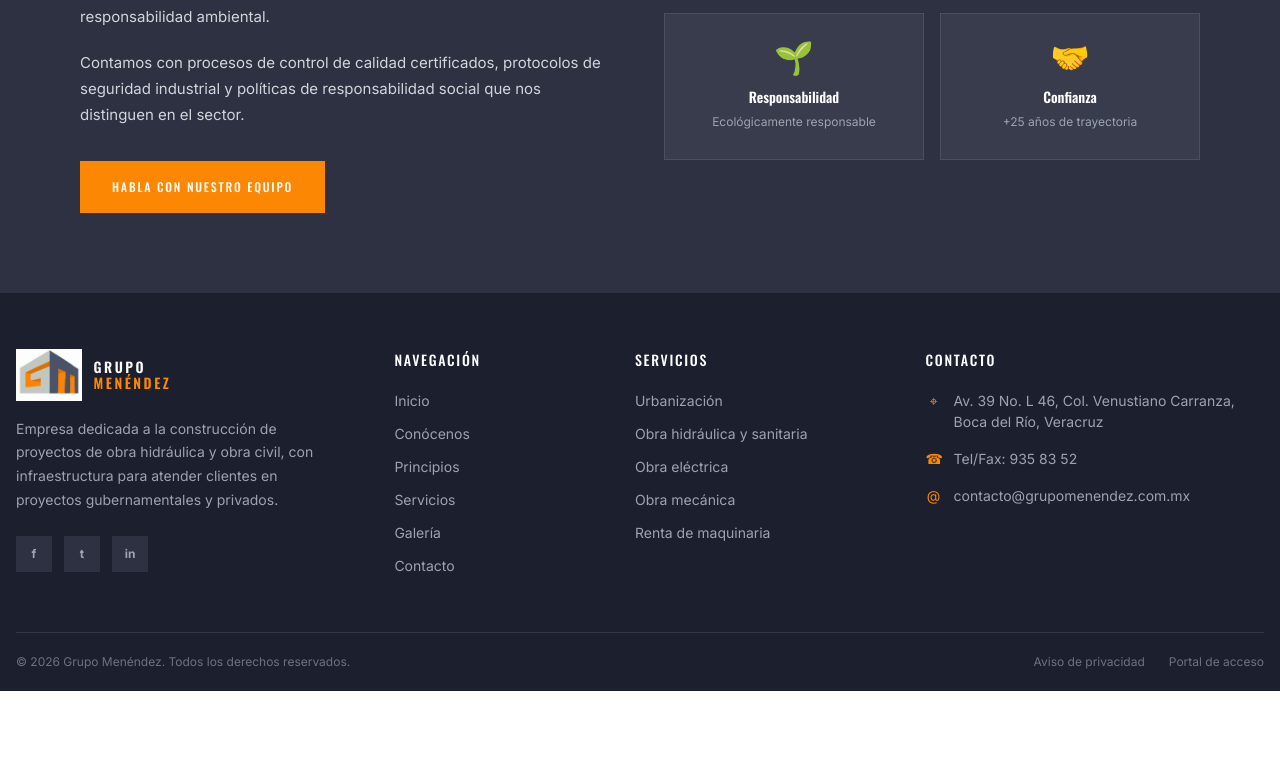
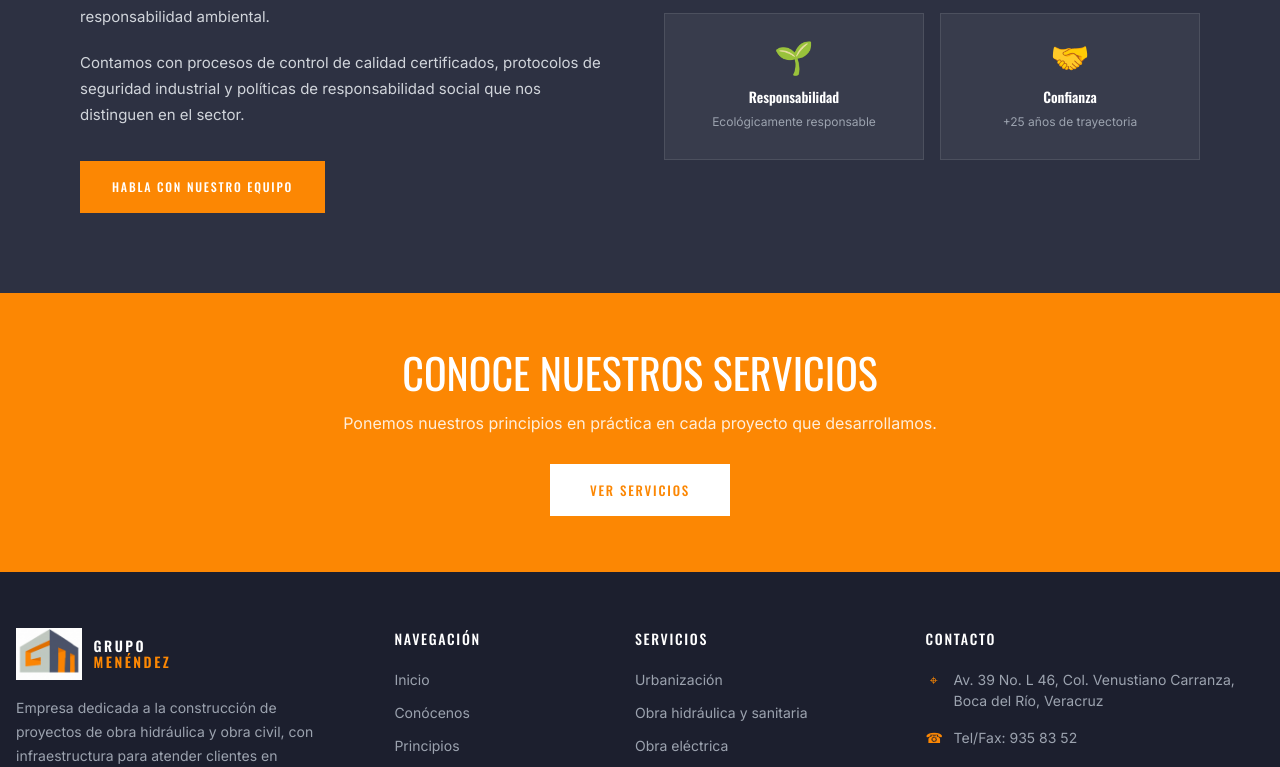
Before and after one commit to LaLIto3478/grupo_menendez, an Angular app in the folder GrupoMenendez/: page /principios in a window 1280 px wide. Shown: the part 1583-2350 px from the top of the page. Before the commit the page ends 2274 px from the top, so only its background shows below. Built offline with nearby package versions, Linux system fonts and the light colour scheme.

Commit message:
feat: T-15: Banner CTA Final (Conoce Nuestros Servicios)

```diff
--- a/GrupoMenendez/src/app/pages/principios/principios.component.css
+++ b/GrupoMenendez/src/app/pages/principios/principios.component.css
@@ -349,6 +349,64 @@
   line-height: 1.5;
 }
 
+/* =========================================================
+   CTA FINAL
+   ========================================================= */
+
+.services-cta {
+  background: #fc8703;
+  color: #ffffff;
+  padding: 56px 24px;
+  text-align: center;
+}
+
+.services-cta__container {
+  margin: 0 auto;
+  max-width: 900px;
+}
+
+.services-cta h2 {
+  color: #ffffff;
+  font-family: 'Oswald', sans-serif;
+  font-size: clamp(30px, 4vw, 42px);
+  line-height: 1.1;
+  margin: 0 0 16px;
+}
+
+.services-cta p {
+  color: rgba(255, 255, 255, 0.86);
+  font-size: 16px;
+  line-height: 1.6;
+  margin: 0 auto 28px;
+}
+
+.services-cta__button {
+  align-items: center;
+  background: #ffffff;
+  color: #fc8703;
+  display: inline-flex;
+  font-family: 'Oswald', sans-serif;
+  font-size: 13px;
+  font-weight: 500;
+  justify-content: center;
+  letter-spacing: 0.14em;
+  min-height: 52px;
+  padding: 0 40px;
+  text-decoration: none;
+  transition: background-color 180ms ease, color 180ms ease;
+}
+
+.services-cta__button:hover,
+.services-cta__button:focus-visible {
+  background: #1c1f2e;
+  color: #ffffff;
+}
+
+.services-cta__button:focus-visible {
+  outline: 2px solid #ffffff;
+  outline-offset: 4px;
+}
+
 
 /* =========================================================
    TABLET
@@ -442,4 +500,12 @@
   .commitment-button {
     width: 100%;
   }
+
+  .services-cta {
+    padding: 48px 20px;
+  }
+
+  .services-cta__button {
+    width: 100%;
+  }
 }
--- a/GrupoMenendez/src/app/pages/principios/principios.component.html
+++ b/GrupoMenendez/src/app/pages/principios/principios.component.html
@@ -285,4 +285,17 @@
     </div>
   </section>
 
+  <!-- CTA FINAL -->
+  <section class="services-cta" aria-labelledby="services-cta-title">
+    <div class="services-cta__container">
+      <h2 id="services-cta-title">CONOCE NUESTROS SERVICIOS</h2>
+      <p>
+        Ponemos nuestros principios en práctica en cada proyecto que desarrollamos.
+      </p>
+      <a routerLink="/servicios" class="services-cta__button">
+        VER SERVICIOS
+      </a>
+    </div>
+  </section>
+
 </main>
```
